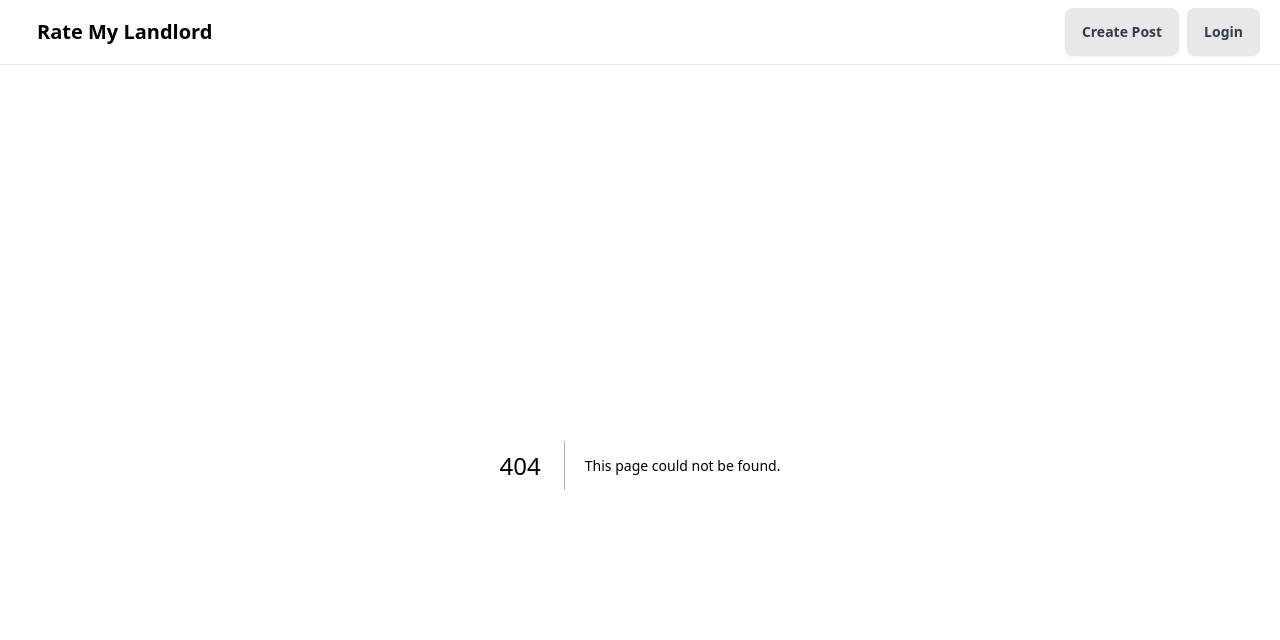
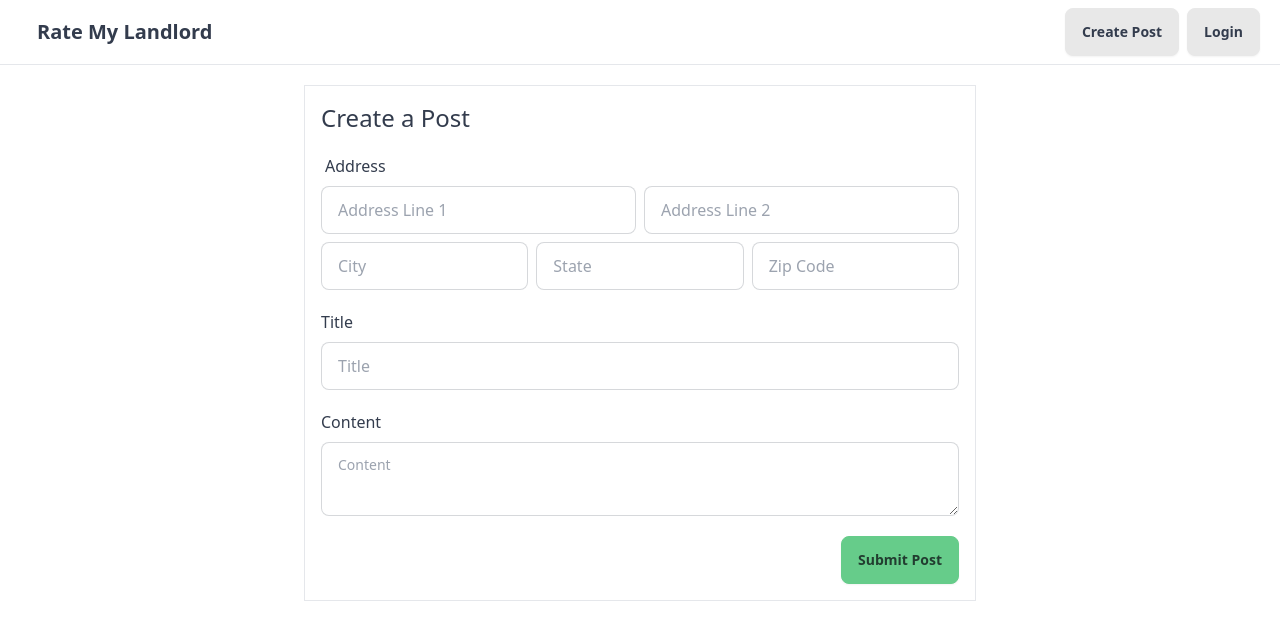
Before and after one commit to xilaluna/rate-my-landlord, a Next.js app: page /post/create in a window 1280 px wide. Before the commit this address had no page. Shown: the top 640 px of the page. Built offline with nearby package versions, Linux system fonts and the light colour scheme.

Commit message:
working sending of data

```diff
--- a/src/app/page.tsx
+++ b/src/app/page.tsx
@@ -3,10 +3,10 @@ import { getPosts } from "~/lib/post";
 export default async function HomePage() {
   const posts = await getPosts();
   return (
-    <main className=" flex flex-col items-center space-y-5	py-5">
+    <main className="flex flex-col items-center space-y-5 py-5">
       {posts.map((post) => (
-        <div key={post.id} className="w-full max-w-xl border p-2 md:p-4">
-          <h1 className="text-2xl font-bold">{post.title}</h1>
+        <div key={post.id} className="w-full max-w-xl border p-4">
+          <h2 className="text-2xl font-bold">{post.title}</h2>
           <p className="text-base">{post.content}</p>
         </div>
       ))}
--- /dev/null
+++ b/src/app/post/create/page.tsx
@@ -0,0 +1,62 @@
+export default async function NewPost() {
+  async function createPost() {
+    "use server";
+    console.log("create post");
+  }
+  return (
+    <main className="flex flex-col items-center space-y-5 py-5">
+      <form
+        action={createPost}
+        className="w-full max-w-2xl space-y-5 border p-4"
+      >
+        <h2 className="text-2xl">Create a Post</h2>
+        <div className="grid grid-cols-6 gap-2">
+          <h3 className="col-span-6 pl-1">Address</h3>
+          <input
+            type="text"
+            placeholder="Address Line 1"
+            className="input input-bordered col-span-3"
+          />
+          <input
+            type="text"
+            placeholder="Address Line 2"
+            className="input input-bordered col-span-3"
+          />
+          <input
+            type="text"
+            placeholder="City"
+            className="input input-bordered col-span-2"
+          />
+          <input
+            type="text"
+            placeholder="State"
+            className="input input-bordered col-span-2"
+          />
+          <input
+            type="text"
+            placeholder="Zip Code"
+            className="input input-bordered col-span-2"
+          />
+        </div>
+        <div className="grid grid-cols-6 gap-2">
+          <h3 className="col-span-6">Title</h3>
+          <input
+            type="text"
+            placeholder="Title"
+            className="input input-bordered col-span-6"
+          />
+        </div>
+        <div className="grid grid-cols-6 gap-2">
+          <h3 className="col-span-6">Content</h3>
+          <textarea
+            className="textarea textarea-bordered col-span-6"
+            placeholder="Content"
+          ></textarea>
+        </div>
+        <button type="submit" className="btn btn-primary float-right">
+          Submit Post
+        </button>
+      </form>
+    </main>
+  );
+}
```
